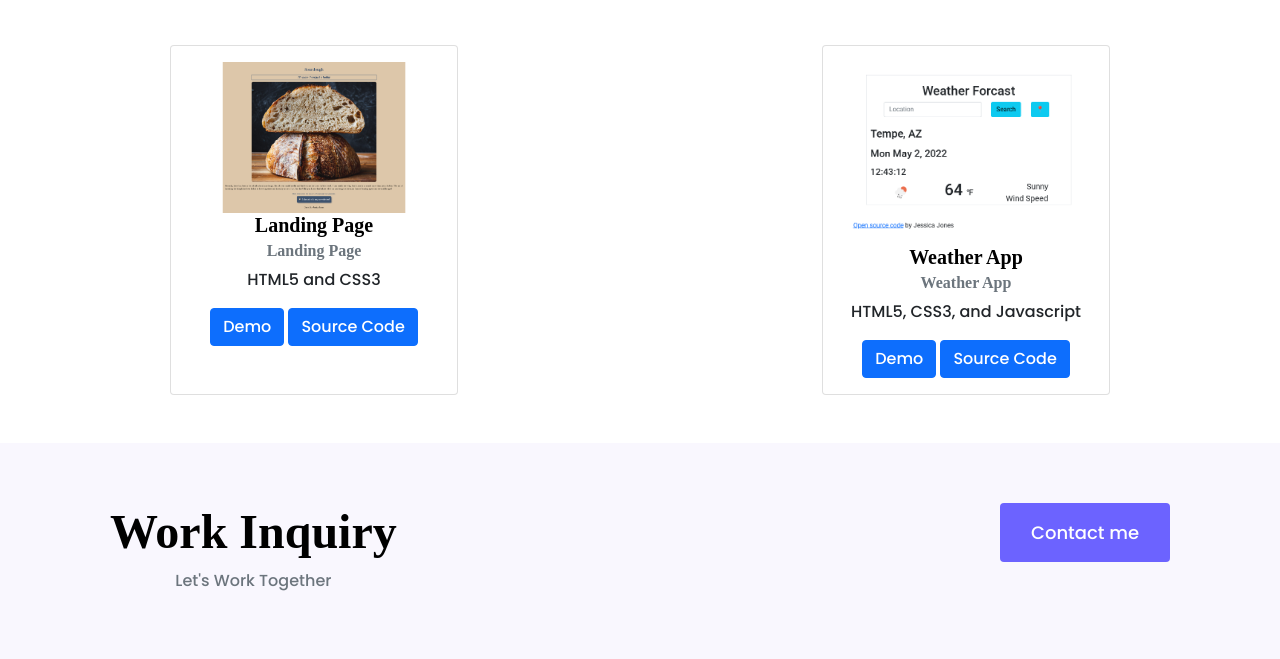
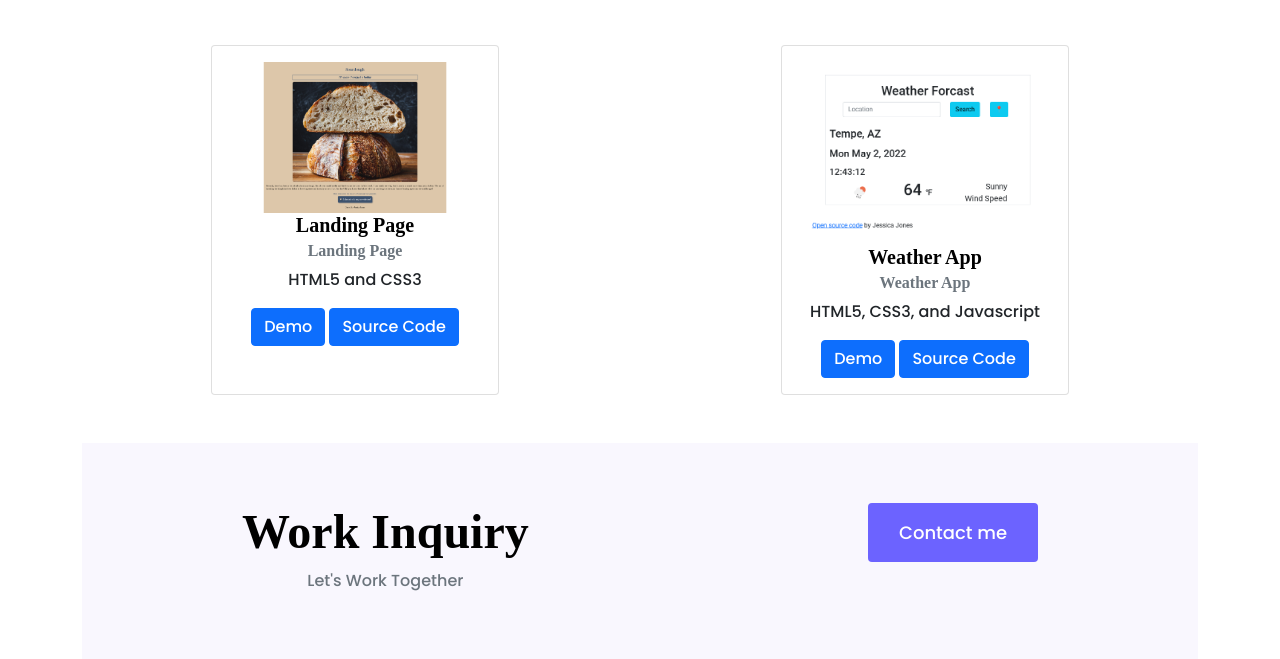
Before and after one commit to enigmajess/portfolio, a plain HTML site: page work.html in a window 1280 px wide. Shown: the part 293-952 px from the top of the page. Drawn offline with nearby package versions, Linux system fonts and the light colour scheme; a web font is replaced by a local one.

Commit message:
styled footers for every page

```diff
--- a/styles/style.css
+++ b/styles/style.css
@@ -137,12 +137,13 @@ h4 {
 }
 
 .contact-container {
-    margin-left: 100px;
+    margin-left: 150px;
 }
 
 .contact-button-footer {
-    margin-right: 100px;
+    margin-right: 150px;
 }
+
 
 @media (max-width: 900px) {
     body {
--- a/work.html
+++ b/work.html
@@ -41,7 +41,8 @@
       </div>
     </div>
   </nav>
-    <div class="works-title">
+    <div class="container">
+      <div class="works-title">
         <h1 class="mb-5">
             Take a look at my latest projects!
         </h1>
@@ -106,5 +107,6 @@
             </a>
       </div>
     </footer>
+    </div>
 </body>
 </html>
```
Also changed, not shown: about.html (+9 -6 lines).
